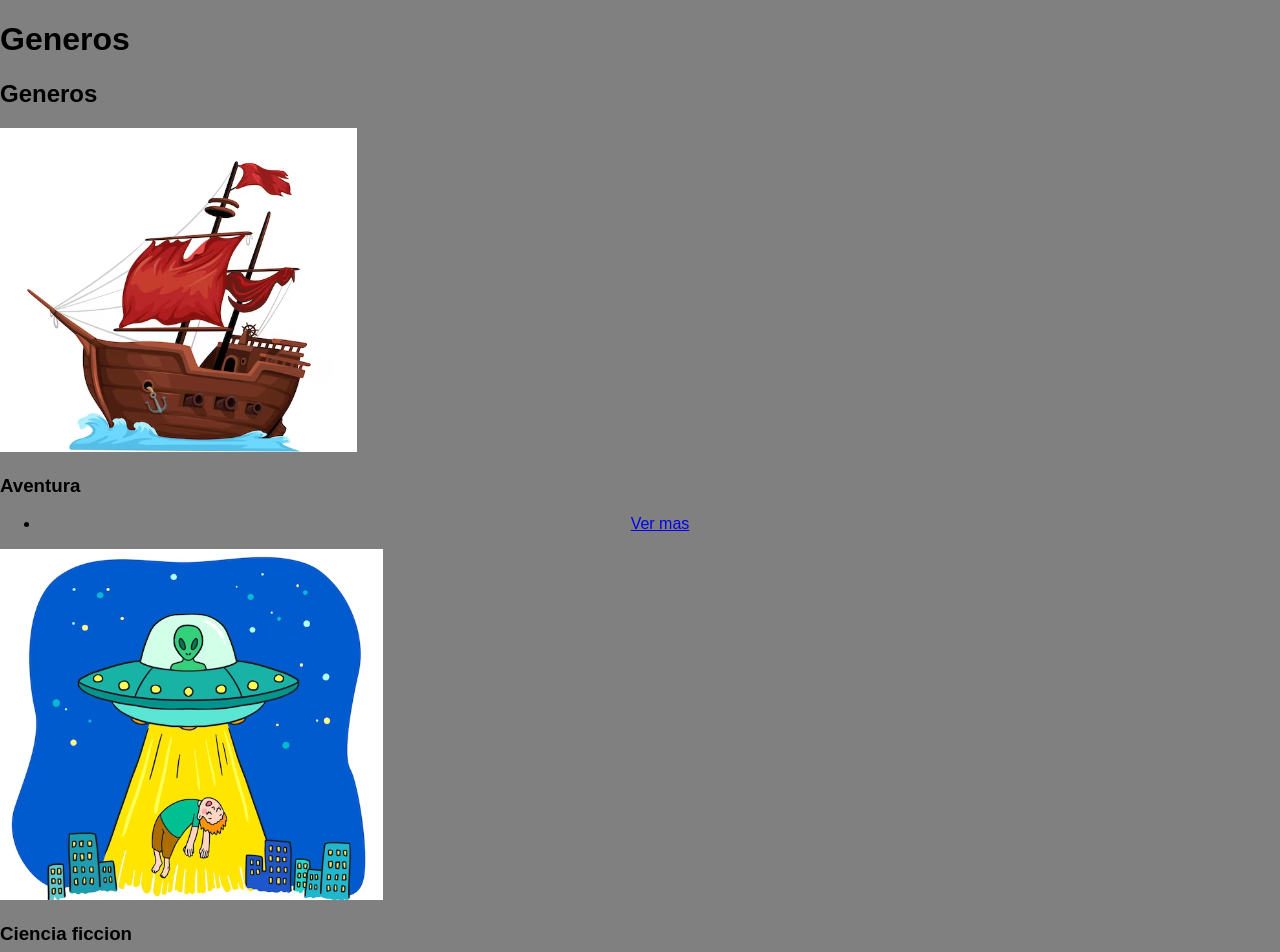
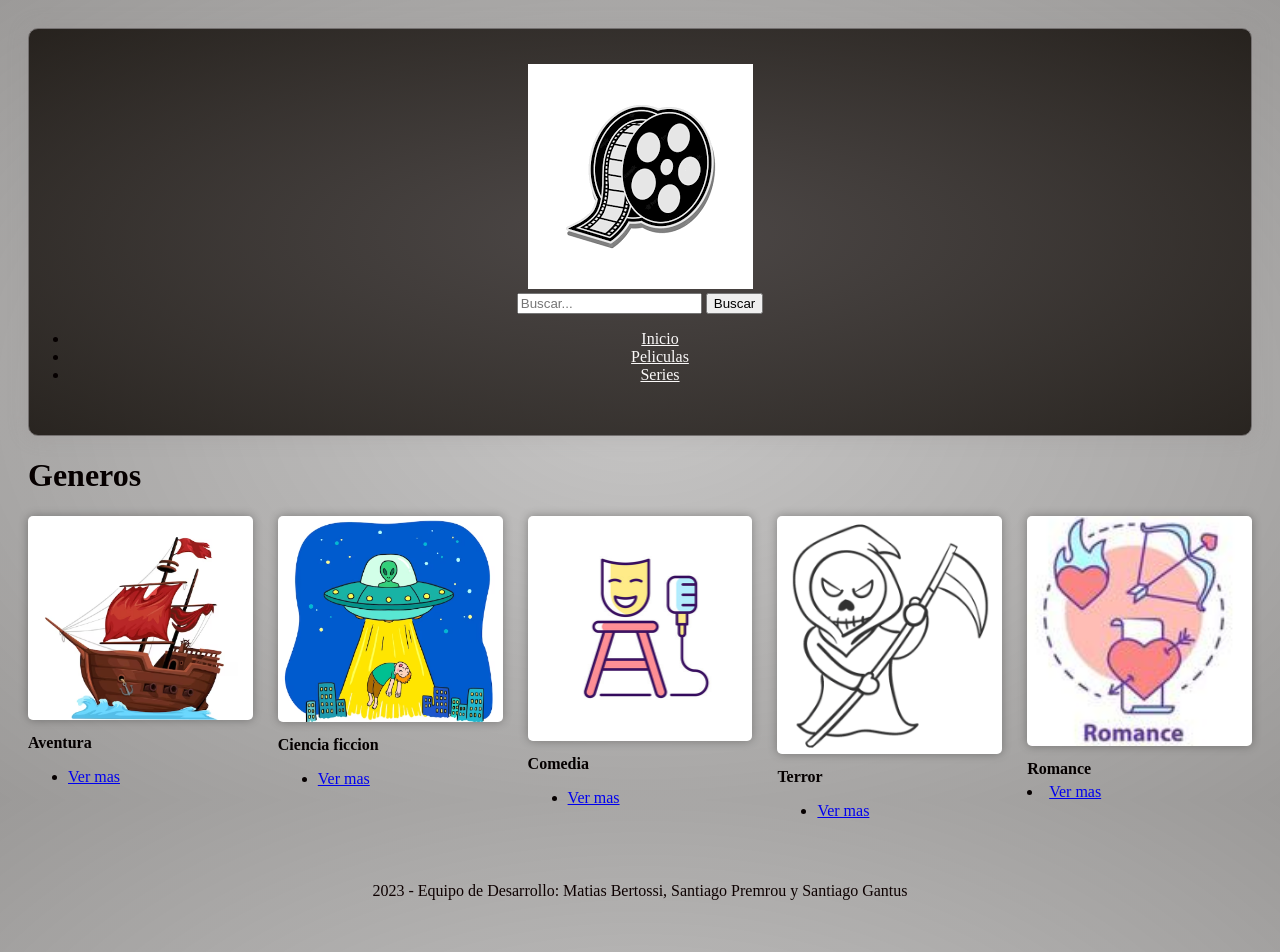
Before and after one commit to MatiasBertozzi/repositorio-MB, a plain HTML site: page generos.html in a window 1280 px wide. Shown: the top 952 px of the page. Drawn offline with Linux system fonts and the light colour scheme.

Commit message:
cambios en genero

```diff
--- a/css/generos.css
+++ b/css/generos.css
@@ -6,20 +6,36 @@ body {
     font-family: Arial, sans-serif;
 }
 
-.contenedor {
+header {
+    background-image:radial-gradient(ellipse at center, #4d4847, #0a0500ce);
+    padding: 35px 0;
+    text-align: center;
+    box-shadow: 0 0 20px rgba(150, 144, 144, 0.3);
+    border-radius: 10px;
+    border: 1px solid #747070;
+}
+footer {
+
+    text-align: center;
+    padding: 10px 0;
+    color: #0d0000
+}
+
+
+.imagen-con-texto {
+    text-align: center;
+    margin: 10px;
     display: flex;
     flex-direction: row;
     justify-content: center;
 }
 
-.imagen-con-texto {
-    text-align: center;
-    margin: 10px;
-}
-
 .imagen-con-texto img {
     max-width: 200px;
     height: 200px;
+    display: flex;
+    flex-direction: row;
+    justify-content: center;
 }
 
 .texto {
--- a/css/styles.css
+++ b/css/styles.css
@@ -168,3 +168,10 @@ nav ul li a {
 
        }
     }
+
+@media (max-width:750px){
+    .data-item{
+        width:50%;
+        height: auto;
+    }
+}
--- a/generos.html
+++ b/generos.html
@@ -1,27 +1,33 @@
 <!DOCTYPE html>
+
 <html lang="en">
 <head>
     <meta charset="UTF-8">
     <meta name="viewport" content="width=device-width, initial-scale=1.0">
-    <title>Document</title>
+    <link rel="stylesheet" href="./css/styles.css">
+    <title>Generos</title>
 </head>
-</html>
-<html lang="en">
-<head>
-    <meta charset="UTF-8">
-    <meta name="viewport" content="width=device-width, initial-scale=1.0">
-    <link rel="stylesheet" href="./css/generos.css">
-    <link rel="detail-genders" href="./detail-genders.html">
-    <title>Generos</title>
-    <h1>Generos</h1>
-</head>
-<style>
-
-</style>
 
 <body>
  <main>
-    <h2>Generos</h2>
+    <header>
+        <div id="logo">
+            <img src="img/LOGO.jpg" alt="Logo">
+        </div>
+        <form id="search-form" action="search-results.html" method="get">
+            <input type="text" name="query" placeholder="Buscar...">
+            <button type="submit">Buscar</button>
+        </form>
+        <nav>
+            <ul>
+                <li><a href="index.html">Inicio</a></li>
+                <li><a href="detalle-pelicula.html">Peliculas</a></li>
+                <li><a href="detalle-series.html">Series</a></li>
+            </ul>
+        </nav>
+    </header>
+
+    <h1>Generos</h1>
     <section class="data-group">
         <div class="data-item">
             <img src="img/Aventura.png" alt="Portada de genero Aventura">
@@ -31,35 +37,39 @@
             </ul>
         </div>
         <div class="data-item">
-            <img src="img/cienciaficcionre.png" alt="Portada de genero Ciencia ficcion">
+            <img src="img/cienciaficcionre.png" alt="Portada de genero Ciencia ficcion" >
             <h3>Ciencia ficcion</h3>
             <ul>
                 <li><a href="./detail-genders.html">Ver mas</a></li>
             </ul>
         </div>
         <div class="data-item">
-            <img src="img/Comedia2.jpg" alt="Portada de genero Comedia2">
+            <img src="img/Comedia2.jpg" alt="Portada de genero Comedia2" >
             <h3>Comedia</h3>
             <ul>
                 <li><a href="./detail-genders.html">Ver mas</a></li>
             </ul>
         </div>
         <div class="data-item">
-            <img src="img/Terror.png" alt="Portada de genero Terror">
+            <img src="img/Terror.png" alt="Portada de genero Terror" >
             <h3>Terror</h3>
             <ul>
                 <li><a href="./detail-genders.html">Ver mas</a></li>
             </ul>
         </div>
         <div class="data-item">
-            <img src="img/Romance.png" alt="Portada de genero Romance">
+            <img src="img/Romance.png" alt="Portada de genero Romance" width="324px" height="357px">
             <h3>Romance</h3>
-            <ul><a href="./detail-genders.html">Ver mas</a></ul>
+            <lu>
+             <li><a href="./detail-genders.html">Ver mas</a></li>
+            </lu>
         </div>
     </section>
+
     <footer>
         <p>2023 - Equipo de Desarrollo: Matias Bertossi, Santiago Premrou y Santiago Gantus</p>
     </footer>
+
  </main>
 </body>
 </html>
```
Also changed, not shown: index.html (+1 -1 lines).
